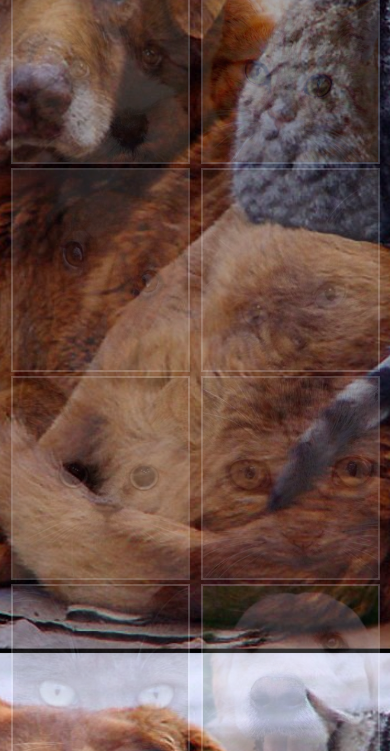
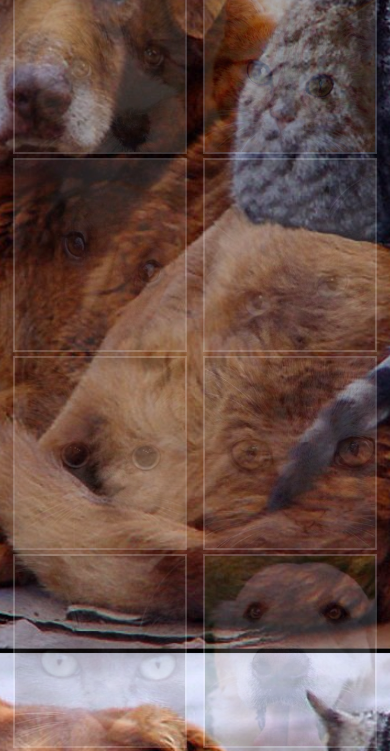
Before and after one commit to magicDas/Oscar, a plain HTML site: page animals.html in a window 390 px wide. Shown: the part 191-942 px from the top of the page. Drawn offline with Linux system fonts and the light colour scheme.

Commit message:
Update style.css

```diff
--- a/style.css
+++ b/style.css
@@ -477,8 +477,8 @@ padding-top: 50px;
 	}
 	.animals .animal-item,
 	.animals .animal-item .animal-image {
-	    width: 175px;
-	    height: 200px;
+	    width: 170px;
+	    height: 190px;
 	}
 
 	.contacts .box p {
```
